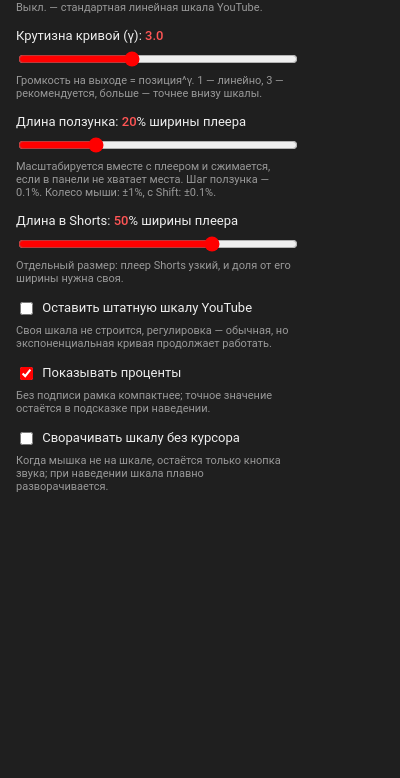
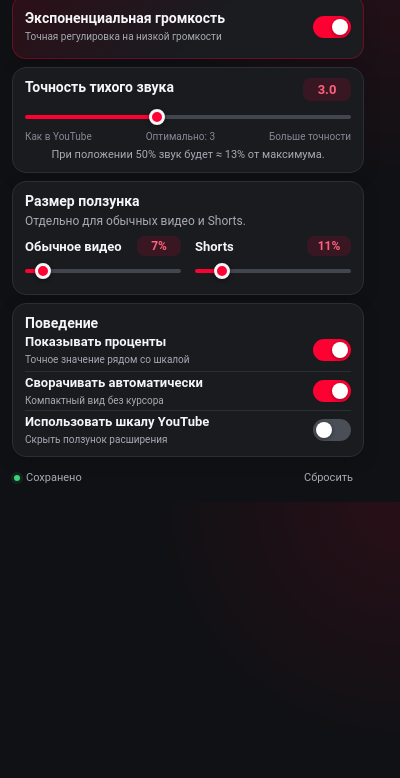
Before and after one commit to rberezov/youtube-volume, a browser extension: page popup.html in a window 400 px wide. Shown: the part 66-844 px from the top of the page. Drawn offline with Linux system fonts and the light colour scheme.

Commit message:
Refresh extension settings UI

```diff
--- a/background.js
+++ b/background.js
@@ -7,10 +7,10 @@ const SECRET_PATTERN = /^[a-f0-9]{64}$/;
 const DEFAULTS = {
   enabled: true,
   gamma: 3,
-  sliderScale: 20,
-  shortsScale: 50,
+  sliderScale: 7,
+  shortsScale: 11,
   showPercent: true,
-  autoCollapse: false,
+  autoCollapse: true,
   useNativeSlider: false,
 };
 
--- /dev/null
+++ b/popup.css
@@ -0,0 +1,367 @@
+:root {
+  color-scheme: dark;
+  font-family: Roboto, Arial, sans-serif;
+  font-size: 14px;
+  --accent: #ff0033;
+  --accent-hover: #ff294f;
+  --bg: #101114;
+  --surface: #1a1c20;
+  --surface-hover: #202329;
+  --border: #2b2e35;
+  --text: #f5f5f7;
+  --muted: #a7abb4;
+  --track: #424650;
+}
+
+* {
+  box-sizing: border-box;
+}
+
+body {
+  width: 376px;
+  margin: 0;
+  padding: 12px;
+  background:
+    radial-gradient(circle at 100% 0, rgb(255 0 51 / 10%), transparent 35%),
+    var(--bg);
+  color: var(--text);
+}
+
+button,
+input {
+  font: inherit;
+}
+
+.header {
+  display: flex;
+  align-items: center;
+  gap: 12px;
+  margin-bottom: 10px;
+}
+
+.app-icon {
+  width: 38px;
+  height: 38px;
+  flex: none;
+}
+
+.header-copy {
+  min-width: 0;
+}
+
+h1,
+h2,
+p {
+  margin: 0;
+}
+
+h1 {
+  font-size: 18px;
+  line-height: 1.25;
+  font-weight: 700;
+  letter-spacing: -0.2px;
+}
+
+.header p {
+  margin-top: 2px;
+  color: var(--muted);
+  font-size: 12px;
+}
+
+main {
+  display: grid;
+  gap: 8px;
+}
+
+.card {
+  padding: 10px 12px;
+  border: 1px solid var(--border);
+  border-radius: 14px;
+  background: rgb(26 28 32 / 94%);
+  box-shadow: 0 5px 18px rgb(0 0 0 / 14%);
+}
+
+.master-card {
+  border-color: rgb(255 0 51 / 32%);
+  background: linear-gradient(135deg, rgb(255 0 51 / 12%), var(--surface) 55%);
+}
+
+h2 {
+  font-size: 14px;
+  line-height: 1.3;
+  font-weight: 650;
+}
+
+.section-heading {
+  display: flex;
+  align-items: flex-start;
+  justify-content: space-between;
+  gap: 12px;
+  margin-bottom: 6px;
+}
+
+.section-heading--compact {
+  margin-bottom: 7px;
+}
+
+.section-heading p {
+  max-width: 240px;
+  margin-top: 3px;
+  color: var(--muted);
+  font-size: 12px;
+  line-height: 1.35;
+}
+
+.value-badge {
+  min-width: 48px;
+  padding: 5px 8px;
+  border-radius: 8px;
+  background: rgb(255 0 51 / 14%);
+  color: #ff607c;
+  font-size: 13px;
+  font-weight: 700;
+  line-height: 1;
+  text-align: center;
+}
+
+.value-badge--small {
+  min-width: 44px;
+  padding-block: 4px;
+  font-size: 12px;
+}
+
+.range {
+  --range-progress: 0%;
+  width: 100%;
+  height: 20px;
+  margin: 0;
+  padding: 0;
+  appearance: none;
+  background: transparent;
+  cursor: pointer;
+}
+
+.range::-webkit-slider-runnable-track {
+  height: 4px;
+  border-radius: 999px;
+  background: linear-gradient(
+    to right,
+    var(--accent) 0 var(--range-progress),
+    var(--track) var(--range-progress) 100%
+  );
+}
+
+.range::-webkit-slider-thumb {
+  width: 16px;
+  height: 16px;
+  margin-top: -6px;
+  appearance: none;
+  border: 3px solid var(--text);
+  border-radius: 50%;
+  background: var(--accent);
+  box-shadow: 0 1px 5px rgb(0 0 0 / 45%);
+  transition: transform 120ms ease, background 120ms ease;
+}
+
+.range:hover::-webkit-slider-thumb {
+  transform: scale(1.1);
+  background: var(--accent-hover);
+}
+
+.range:focus-visible {
+  outline: 2px solid #fff;
+  outline-offset: 3px;
+  border-radius: 8px;
+}
+
+.range-labels {
+  display: flex;
+  justify-content: space-between;
+  margin-top: 1px;
+  color: #858a94;
+  font-size: 10px;
+}
+
+.curve-example {
+  margin-top: 6px;
+  color: var(--muted);
+  font-size: 11px;
+  line-height: 1.3;
+  text-align: center;
+}
+
+.range-grid {
+  display: grid;
+  grid-template-columns: repeat(2, minmax(0, 1fr));
+  gap: 14px;
+}
+
+.range-setting__heading {
+  display: flex;
+  align-items: center;
+  justify-content: space-between;
+  margin-bottom: 5px;
+  font-size: 13px;
+  font-weight: 600;
+}
+
+.switch-row {
+  display: flex;
+  align-items: center;
+  justify-content: space-between;
+  gap: 14px;
+  min-height: 36px;
+  cursor: pointer;
+}
+
+.switch-row + .switch-row {
+  margin-top: 3px;
+  padding-top: 3px;
+  border-top: 1px solid var(--border);
+}
+
+.switch-row--master {
+  min-height: 42px;
+}
+
+.switch-copy {
+  display: grid;
+  gap: 3px;
+  min-width: 0;
+}
+
+.switch-title {
+  font-size: 13px;
+  font-weight: 600;
+  line-height: 1.25;
+}
+
+.switch-row--master .switch-title {
+  font-size: 14px;
+}
+
+.switch-description {
+  color: var(--muted);
+  font-size: 10px;
+  line-height: 1.25;
+}
+
+.switch {
+  position: relative;
+  width: 38px;
+  height: 22px;
+  flex: none;
+}
+
+.switch input {
+  position: absolute;
+  width: 1px;
+  height: 1px;
+  opacity: 0;
+}
+
+.switch-track {
+  position: absolute;
+  inset: 0;
+  border-radius: 999px;
+  background: #4a4e57;
+  transition: background 160ms ease;
+}
+
+.switch-track::after {
+  position: absolute;
+  top: 3px;
+  left: 3px;
+  width: 16px;
+  height: 16px;
+  border-radius: 50%;
+  background: #fff;
+  box-shadow: 0 1px 4px rgb(0 0 0 / 40%);
+  content: "";
+  transition: transform 160ms ease;
+}
+
+.switch input:checked + .switch-track {
+  background: var(--accent);
+}
+
+.switch input:checked + .switch-track::after {
+  transform: translateX(16px);
+}
+
+.switch input:focus-visible + .switch-track {
+  outline: 2px solid #fff;
+  outline-offset: 3px;
+}
+
+[hidden] {
+  display: none !important;
+}
+
+.footer {
+  display: flex;
+  align-items: center;
+  justify-content: space-between;
+  margin-top: 8px;
+  padding-inline: 2px;
+}
+
+.save-status {
+  display: inline-flex;
+  align-items: center;
+  gap: 6px;
+  color: var(--muted);
+  font-size: 11px;
+}
+
+.save-dot {
+  width: 6px;
+  height: 6px;
+  border-radius: 50%;
+  background: #38d477;
+  box-shadow: 0 0 0 3px rgb(56 212 119 / 10%);
+}
+
+.save-status.is-saving .save-dot {
+  background: #ffb74d;
+  box-shadow: 0 0 0 3px rgb(255 183 77 / 10%);
+}
+
+.reset-button {
+  padding: 6px 9px;
+  border: 0;
+  border-radius: 8px;
+  background: transparent;
+  color: var(--muted);
+  font-size: 11px;
+  cursor: pointer;
+}
+
+.reset-button:hover {
+  background: var(--surface-hover);
+  color: var(--text);
+}
+
+.reset-button:focus-visible {
+  outline: 2px solid #fff;
+  outline-offset: 2px;
+}
+
+.sr-only {
+  position: absolute;
+  width: 1px;
+  height: 1px;
+  padding: 0;
+  overflow: hidden;
+  clip: rect(0, 0, 0, 0);
+  white-space: nowrap;
+  border: 0;
+}
+
+@media (prefers-reduced-motion: reduce) {
+  *,
+  *::before,
+  *::after {
+    transition-duration: 0.01ms !important;
+  }
+}
--- a/popup.html
+++ b/popup.html
@@ -1,83 +1,123 @@
-<!DOCTYPE html>
+<!doctype html>
 <html lang="ru">
 <head>
   <meta charset="utf-8">
-  <style>
-    body {
-      width: 280px;
-      margin: 0;
-      padding: 14px 16px;
-      font-family: Roboto, Arial, sans-serif;
-      font-size: 13px;
-      background: #1f1f1f;
-      color: #eee;
-    }
-    h1 {
-      font-size: 14px;
-      margin: 0 0 12px;
-      font-weight: 500;
-    }
-    .row { margin-bottom: 14px; }
-    .row:last-child { margin-bottom: 0; }
-    label { display: block; margin-bottom: 6px; }
-    .value { color: #f55; font-weight: 500; }
-    input[type="range"] { width: 100%; accent-color: #f00; }
-    input[type="checkbox"] { accent-color: #f00; vertical-align: middle; margin-right: 6px; }
-    .hint { color: #999; font-size: 11px; margin-top: 4px; }
-  </style>
+  <meta name="viewport" content="width=device-width, initial-scale=1">
+  <title>Точная громкость YouTube</title>
+  <link rel="stylesheet" href="popup.css">
 </head>
 <body>
-  <h1>YouTube Exponential Volume</h1>
+  <header class="header">
+    <img class="app-icon" src="icons/icon-48.png" alt="">
+    <div class="header-copy">
+      <h1>Точная громкость</h1>
+      <p>YouTube Exponential Volume</p>
+    </div>
+  </header>
 
-  <div class="row">
-    <label>
+  <main>
+    <section class="card master-card" aria-labelledby="enabledTitle">
+      <label class="switch-row switch-row--master" for="enabled">
+        <span class="switch-copy">
+          <span class="switch-title" id="enabledTitle">Экспоненциальная громкость</span>
+          <span class="switch-description">Точная регулировка на низкой громкости</span>
+        </span>
+        <span class="switch">
           <input type="checkbox" id="enabled">
-      Экспоненциальная громкость
+          <span class="switch-track" aria-hidden="true"></span>
+        </span>
       </label>
-    <div class="hint">Выкл. — стандартная линейная шкала YouTube.</div>
+    </section>
+
+    <section class="card" aria-labelledby="curveTitle">
+      <div class="section-heading">
+        <div>
+          <h2 id="curveTitle">Точность тихого звука</h2>
+        </div>
+        <output class="value-badge" id="gammaValue" for="gamma"></output>
+      </div>
+      <label class="sr-only" for="gamma">Точность регулировки тихого звука</label>
+      <input class="range" type="range" id="gamma" min="1" max="6" step="0.1">
+      <div class="range-labels" aria-hidden="true">
+        <span>Как в YouTube</span>
+        <span>Оптимально: 3</span>
+        <span>Больше точности</span>
+      </div>
+      <p class="curve-example" id="curveExample"></p>
+    </section>
+
+    <section class="card own-only" aria-labelledby="sizeTitle">
+      <div class="section-heading section-heading--compact">
+        <div>
+          <h2 id="sizeTitle">Размер ползунка</h2>
+          <p>Отдельно для обычных видео и Shorts.</p>
+        </div>
       </div>
 
-  <div class="row">
-    <label>Крутизна кривой (γ): <span class="value" id="gammaValue"></span></label>
-    <input type="range" id="gamma" min="1" max="6" step="0.1">
-    <div class="hint">Громкость на выходе = позиция^γ. 1 — линейно, 3 — рекомендуется, больше — точнее внизу шкалы.</div>
+      <div class="range-grid">
+        <div class="range-setting">
+          <div class="range-setting__heading">
+            <label for="sliderScale">Обычное видео</label>
+            <output class="value-badge value-badge--small" id="scaleValue" for="sliderScale"></output>
+          </div>
+          <input class="range" type="range" id="sliderScale" min="2" max="70" step="1">
         </div>
 
-  <div class="row own-only">
-    <label>Длина ползунка: <span class="value" id="scaleValue"></span>% ширины плеера</label>
-    <input type="range" id="sliderScale" min="2" max="70" step="1">
-    <div class="hint">Масштабируется вместе с плеером и сжимается, если в панели не хватает места. Шаг ползунка — 0.1%. Колесо мыши: ±1%, с Shift: ±0.1%.</div>
+        <div class="range-setting">
+          <div class="range-setting__heading">
+            <label for="shortsScale">Shorts</label>
+            <output class="value-badge value-badge--small" id="shortsValue" for="shortsScale"></output>
           </div>
+          <input class="range" type="range" id="shortsScale" min="2" max="70" step="1">
+        </div>
+      </div>
+    </section>
 
-  <div class="row own-only">
-    <label>Длина в Shorts: <span class="value" id="shortsValue"></span>% ширины плеера</label>
-    <input type="range" id="shortsScale" min="2" max="70" step="1">
-    <div class="hint">Отдельный размер: плеер Shorts узкий, и доля от его ширины нужна своя.</div>
-  </div>
+    <section class="card" aria-labelledby="behaviorTitle">
+      <h2 id="behaviorTitle">Поведение</h2>
 
-  <div class="row">
-    <label>
+      <label class="switch-row own-only" for="showPercent">
+        <span class="switch-copy">
+          <span class="switch-title">Показывать проценты</span>
+          <span class="switch-description">Точное значение рядом со шкалой</span>
+        </span>
+        <span class="switch">
+          <input type="checkbox" id="showPercent">
+          <span class="switch-track" aria-hidden="true"></span>
+        </span>
+      </label>
+
+      <label class="switch-row own-only" for="autoCollapse">
+        <span class="switch-copy">
+          <span class="switch-title">Сворачивать автоматически</span>
+          <span class="switch-description">Компактный вид без курсора</span>
+        </span>
+        <span class="switch">
+          <input type="checkbox" id="autoCollapse">
+          <span class="switch-track" aria-hidden="true"></span>
+        </span>
+      </label>
+
+      <label class="switch-row" for="useNativeSlider">
+        <span class="switch-copy">
+          <span class="switch-title">Использовать шкалу YouTube</span>
+          <span class="switch-description">Скрыть ползунок расширения</span>
+        </span>
+        <span class="switch">
           <input type="checkbox" id="useNativeSlider">
-      Оставить штатную шкалу YouTube
+          <span class="switch-track" aria-hidden="true"></span>
+        </span>
       </label>
-    <div class="hint">Своя шкала не строится, регулировка — обычная, но экспоненциальная кривая продолжает работать.</div>
-  </div>
+    </section>
+  </main>
 
-  <div class="row own-only">
-    <label>
-      <input type="checkbox" id="showPercent">
-      Показывать проценты
-    </label>
-    <div class="hint">Без подписи рамка компактнее; точное значение остаётся в подсказке при наведении.</div>
-  </div>
-
-  <div class="row own-only">
-    <label>
-      <input type="checkbox" id="autoCollapse">
-      Сворачивать шкалу без курсора
-    </label>
-    <div class="hint">Когда мышка не на шкале, остаётся только кнопка звука; при наведении шкала плавно разворачивается.</div>
-  </div>
+  <footer class="footer">
+    <span class="save-status" id="saveStatus" role="status" aria-live="polite">
+      <span class="save-dot" aria-hidden="true"></span>
+      <span id="saveStatusText">Сохранено</span>
+    </span>
+    <button class="reset-button" id="resetSettings" type="button">Сбросить</button>
+  </footer>
 
   <script src="popup.js"></script>
 </body>
--- a/popup.js
+++ b/popup.js
@@ -3,16 +3,17 @@
 const DEFAULTS = {
   enabled: true,
   gamma: 3,
-  sliderScale: 20,
-  shortsScale: 50,
+  sliderScale: 7,
+  shortsScale: 11,
   showPercent: true,
-  autoCollapse: false,
+  autoCollapse: true,
   useNativeSlider: false,
 };
 
 const $enabled = document.getElementById('enabled');
 const $gamma = document.getElementById('gamma');
 const $gammaValue = document.getElementById('gammaValue');
+const $curveExample = document.getElementById('curveExample');
 const $scale = document.getElementById('sliderScale');
 const $scaleValue = document.getElementById('scaleValue');
 const $shorts = document.getElementById('shortsScale');
@@ -20,23 +21,56 @@ const $shortsValue = document.getElementById('shortsValue');
 const $useNative = document.getElementById('useNativeSlider');
 const $showPercent = document.getElementById('showPercent');
 const $autoCollapse = document.getElementById('autoCollapse');
+const $saveStatus = document.getElementById('saveStatus');
+const $saveStatusText = document.getElementById('saveStatusText');
+const $reset = document.getElementById('resetSettings');
+
+const controls = [
+  $enabled,
+  $gamma,
+  $scale,
+  $shorts,
+  $useNative,
+  $showPercent,
+  $autoCollapse,
+];
+
+function setRangeProgress(input) {
+  const min = Number(input.min);
+  const max = Number(input.max);
+  const value = Number(input.value);
+  const progress = ((value - min) / (max - min)) * 100;
+  input.style.setProperty('--range-progress', `${progress}%`);
+}
 
 function render() {
-  $gammaValue.textContent = Number($gamma.value).toFixed(1);
-  $scaleValue.textContent = $scale.value;
-  $shortsValue.textContent = $shorts.value;
-  // со штатной шкалой настройки нашей не нужны — остаются только кривая
-  // и её включение
+  const gamma = Number($gamma.value);
+  const halfVolume = Math.round(100 * Math.pow(0.5, gamma));
+  $gammaValue.textContent = gamma.toFixed(1);
+  $curveExample.textContent =
+    `При положении 50% звук будет ≈ ${halfVolume}% от максимума.`;
+  $scaleValue.textContent = `${$scale.value}%`;
+  $shortsValue.textContent = `${$shorts.value}%`;
+
+  setRangeProgress($gamma);
+  setRangeProgress($scale);
+  setRangeProgress($shorts);
+
   for (const row of document.querySelectorAll('.own-only')) {
     row.hidden = $useNative.checked;
   }
 }
 
-// Запись откладывается: chrome.storage.sync допускает ~2 записи в
-// секунду, а перетаскивание ползунка даёт десятки событий input — лишние
-// записи молча отбрасывались квотой, включая финальное значение, и
-// настройка «не менялась»
-let saveTimer = 0;
+function setControls(settings) {
+  $enabled.checked = settings.enabled;
+  $gamma.value = settings.gamma;
+  $scale.value = settings.sliderScale;
+  $shorts.value = settings.shortsScale;
+  $useNative.checked = settings.useNativeSlider;
+  $showPercent.checked = settings.showPercent;
+  $autoCollapse.checked = settings.autoCollapse;
+}
+
 function values() {
   return {
     enabled: $enabled.checked,
@@ -49,37 +83,52 @@ function values() {
   };
 }
 
+function showSaveStatus(state) {
+  const saving = state === 'saving';
+  $saveStatus.classList.toggle('is-saving', saving);
+  $saveStatusText.textContent =
+    state === 'error' ? 'Не удалось сохранить' : saving ? 'Сохраняю…' : 'Сохранено';
+}
+
+// Range inputs may emit dozens of events while dragging. Debouncing avoids
+// exhausting chrome.storage.sync's write quota, while change/pagehide still
+// flush the final value immediately.
+let saveTimer = 0;
+
 function saveNow() {
   clearTimeout(saveTimer);
   saveTimer = 0;
-  chrome.storage.sync.set(values(), () => void chrome.runtime.lastError);
+  showSaveStatus('saving');
+  chrome.storage.sync.set(values(), () => {
+    showSaveStatus(chrome.runtime.lastError ? 'error' : 'saved');
+  });
 }
 
 function scheduleSave() {
   clearTimeout(saveTimer);
+  showSaveStatus('saving');
   saveTimer = setTimeout(saveNow, 250);
 }
 
-chrome.storage.sync.get(DEFAULTS, (s) => {
-  $enabled.checked = s.enabled;
-  $gamma.value = s.gamma;
-  $scale.value = s.sliderScale;
-  $shorts.value = s.shortsScale;
-  $useNative.checked = s.useNativeSlider;
-  $showPercent.checked = s.showPercent;
-  $autoCollapse.checked = s.autoCollapse;
+chrome.storage.sync.get(DEFAULTS, (settings) => {
+  setControls(settings);
   render();
+  showSaveStatus('saved');
 });
 
-for (const el of [$enabled, $gamma, $scale, $shorts, $useNative, $showPercent, $autoCollapse]) {
-  el.addEventListener('input', () => {
+for (const control of controls) {
+  control.addEventListener('input', () => {
     render();
     scheduleSave();
   });
-  // Для range это срабатывает при отпускании бегунка, для checkbox —
-  // сразу после клика. Запись запускается до возможного закрытия popup.
-  el.addEventListener('change', saveNow);
+  control.addEventListener('change', saveNow);
 }
+
+$reset.addEventListener('click', () => {
+  setControls(DEFAULTS);
+  render();
+  saveNow();
+});
 
 window.addEventListener('pagehide', () => {
   if (saveTimer) saveNow();
```
Also changed, not shown: main.js (+5 -5 lines), tests/popup-storage.test.cjs (+38 -0 lines), README.md, icons/icon-128.png (added), icons/icon-16.png (added), icons/icon-32.png (added), icons/icon-48.png (added), manifest.json. Lines whose indentation alone changed are shown as unchanged.
